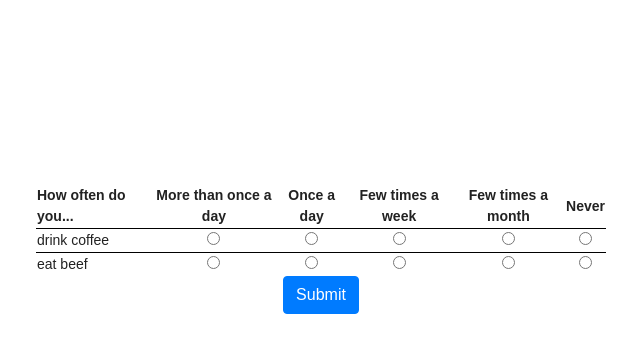
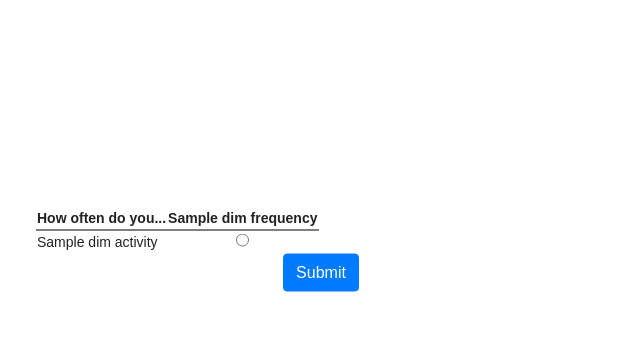
Before and after one commit to peter-sari/my-footprint, a Flask app: page /quiz in a window 1280 px wide. Shown: the part 63-416 px from the top of the page, without its empty margins (319-959 px from the left). Run offline with Flask 2, Linux system fonts and the light colour scheme; the visitor is signed in with stand-in values (Sample User, id 1); a database or web service that is not in the repository returns one stand-in record (values such as "Sample title"); some libraries are stand-ins or nearby versions.

Commit message:
quiz linked to database

```diff
--- a/app.py
+++ b/app.py
@@ -156,11 +156,22 @@ def quiz():
     """Quiz"""
     if request.method == "GET":
 
-        quizitems = [
-            { "id": 1, "question" : "drink coffee", "description" : "Coffee farming often involves exploitation of local farmers."},
-            { "id": 2, "question" : "eat beef", "description" : "Cattle is a massive contributor to deforestation and green house gasses."}
-        ]
-        return render_template("quiz.html", quizitems=quizitems)
+        quizitems = []
+        db.execute("SELECT * FROM dim_activity")
+        rows = db.fetchall()
+
+        for row in rows:
+            quizitems.append({"id": row["id"], "question": row["name"], "description": row["description"]})
+
+        frequencyitems = []
+        db.execute("SELECT * FROM dim_frequency")
+        rows = db.fetchall()
+
+        for row in rows:
+            frequencyitems.append({"id": row["id"], "name": row["name"], "weight": row["weight"]})
+
+
+        return render_template("quiz.html", quizitems=quizitems, frequencyitems=frequencyitems)
 
     if request.method == "POST":
         # update databases
--- a/templates/quiz.html
+++ b/templates/quiz.html
@@ -7,21 +7,18 @@
     <table>
         <thead>
             <th class="question">How often do you...</th>
-            <th>More than once a day</th>
-            <th>Once a day</th>
-            <th>Few times a week</th>
-            <th>Few times a month</th>
-            <th>Never</th>
+            {% for frequencyitem in frequencyitems %}
+                <th>{{frequencyitem.name}}</th>
+            {% endfor %}
+
         </thead>
         <tbody>
             {% for quizitem in quizitems %}
             <tr style="border-top:1pt solid black;">
                 <td  class="question">{{quizitem.question}}</td>
-                <td><input type="radio" name={{quizitem.id}} id="1" value="1"/></td>
-                <td><input type="radio" name={{quizitem.id}} id="2" value="2"/></td>
-                <td><input type="radio" name={{quizitem.id}} id="3" value="3"/></td>
-                <td><input type="radio" name={{quizitem.id}} id="4" value="4"/></td>
-                <td><input type="radio" name={{quizitem.id}} id="5" value="5"/></td>
+                {% for frequencyitem in frequencyitems %}
+                    <td><input type="radio" name={{quizitem.id}} id = {{frequencyitem.id}} value = {{frequencyitem.weight}}/> </td>
+                {% endfor %}
             </tr>
             {% endfor %}
         </tbody>
```
Also changed, not shown: 1 other file.
